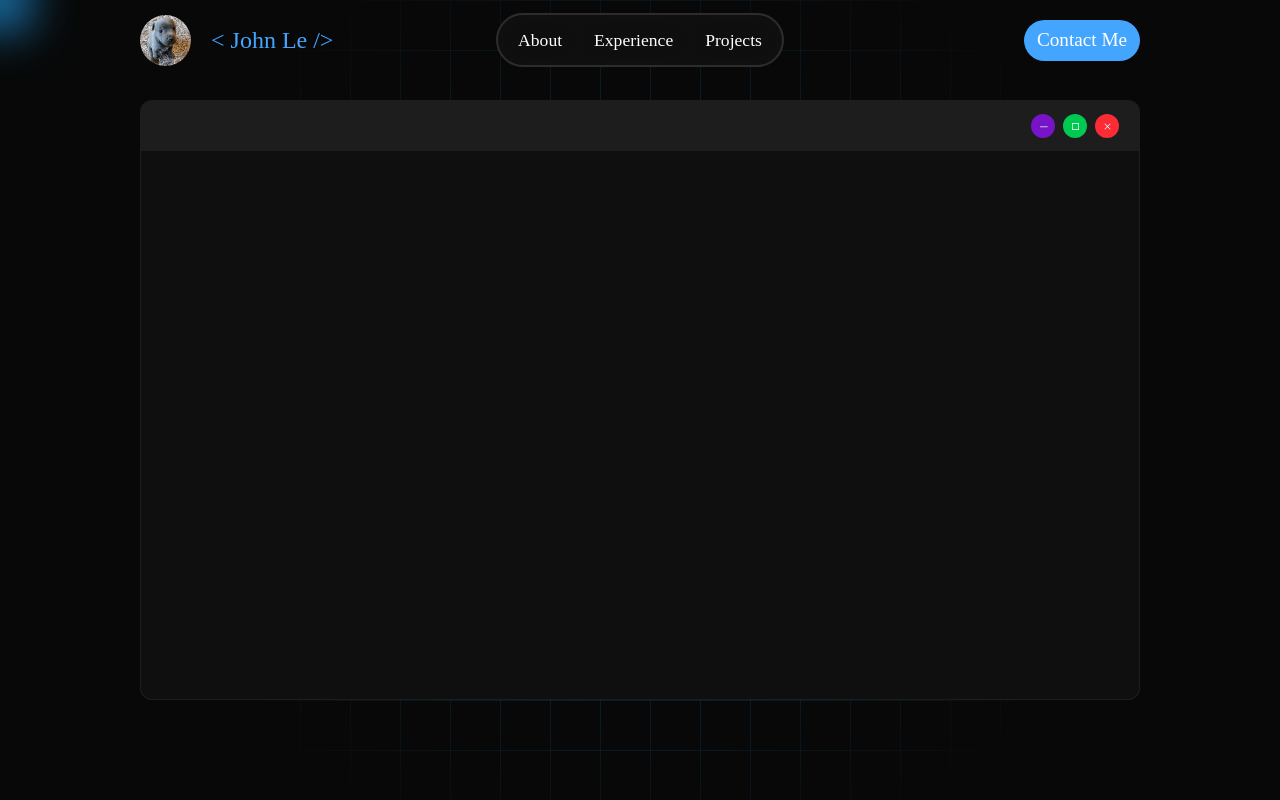
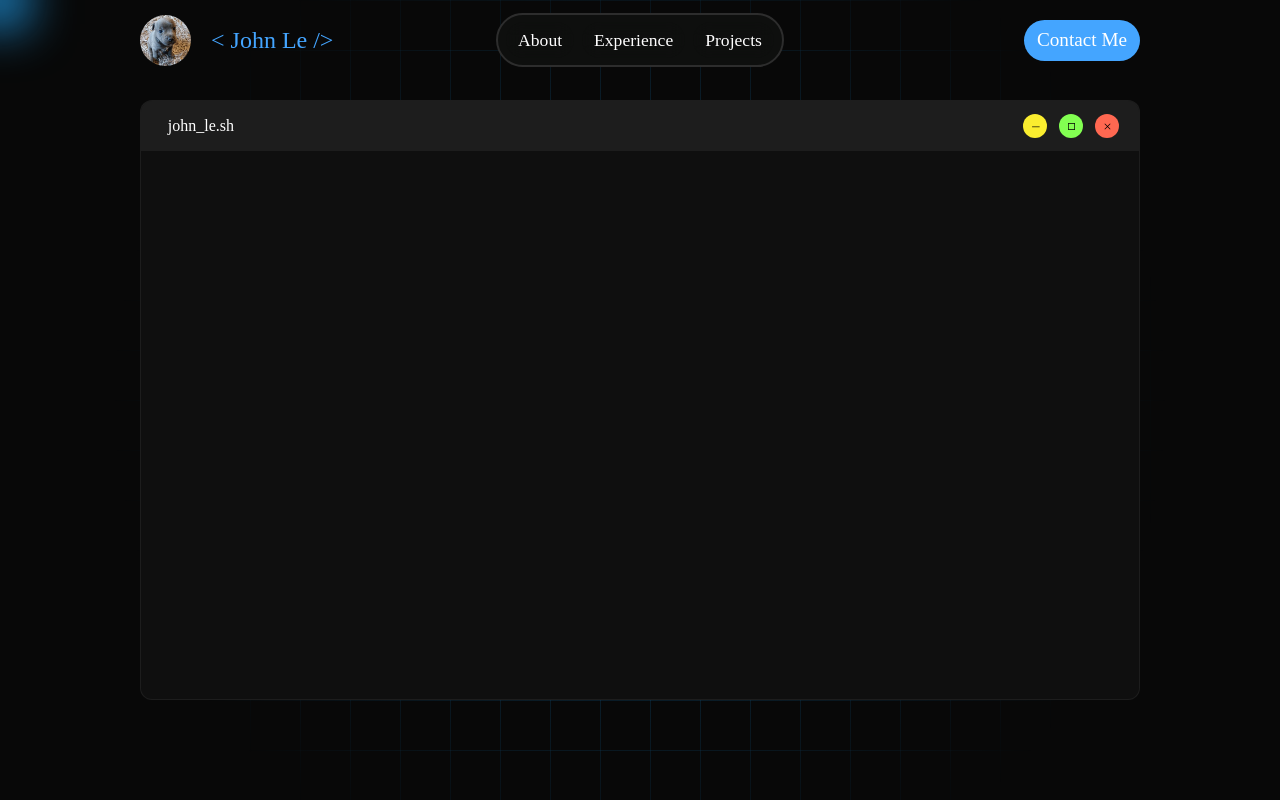
Before and after one commit to Primalpancake92/John-Le-React, a React app: page / in a window 1280 px wide. Built offline with nearby package versions, Linux system fonts and the light colour scheme; the HTML template or start-up script is replaced by a standard one; a web font is replaced by a local one.

Commit message:
Finalised window button commit

```diff
--- a/src/components/Terminal/TerminalConfig/terminalConfig.js
+++ b/src/components/Terminal/TerminalConfig/terminalConfig.js
@@ -2,9 +2,9 @@ import * as FaIcons from "react-icons/fa";
 import * as VscIcons from "react-icons/vsc"
 
 const windowBtns = [
-    { id: "minimise", colour: "bg-[rgb(120,20,200)]", Icon: VscIcons.VscChromeMinimize },
-    { id: "maximise", colour: "bg-green-500", Icon: VscIcons.VscChromeMaximize },
-    { id: "close", colour: "bg-red-500", Icon: VscIcons.VscClose }
+    { id: "minimise", colour: "bg-[rgb(250,237,47)]", Icon: VscIcons.VscChromeMinimize },
+    { id: "maximise", colour: "bg-[rgb(130,255,81)]", Icon: VscIcons.VscChromeMaximize },
+    { id: "close", colour: "bg-[rgb(255,104,81)]", Icon: VscIcons.VscClose }
 ];
 
 export default windowBtns;
--- a/src/components/Terminal/WindowBtns/WindowBtns.jsx
+++ b/src/components/Terminal/WindowBtns/WindowBtns.jsx
@@ -8,11 +8,11 @@ export default function WindowBtns({ windowBtnArr=windowBtns }) {
     */
 
     return (
-        <div className="relative flex gap-2">
+        <div className="relative flex gap-3">
             {windowBtnArr?.map(({ id, colour, Icon }) => (
                 <div key={id} className={`relative flex justify-center
                 items-center w-6 h-6 rounded-full shrink-0 ${colour}
-                text-white font-extrabold`}>
+                font-extrabold`}>
                     {Icon && <Icon size={11} />}
                 </div>
             ))}
--- a/src/pages/Hero/Hero.jsx
+++ b/src/pages/Hero/Hero.jsx
@@ -4,7 +4,8 @@ import { useState } from "react";
 function NavigationPanel({ appName }) {
     return (
         <div className="relative w-full h-[50px] rounded-t-[11px] flex
-            justify-end items-center bg-[rgb(45,45,45,0.5)] px-5 gap-2">
+            justify-end items-center bg-[rgb(45,45,45,0.5)] px-5 gap-197.25">
+            <p className="text-white">{appName}</p>
             <WindowBtns />
         </div>
     );
@@ -29,7 +30,7 @@ function Hero() {
     const [position, setPosition] = useState({ x: 0, y: 0 });
 
     return (
-        <div className="z-550 h-[calc(100vh-100px)] w-full flex justify-center
+        <div className="h-[calc(100vh-100px)] w-full flex justify-center
         items-center"
 
         onPointerMove={(e) => {
```
